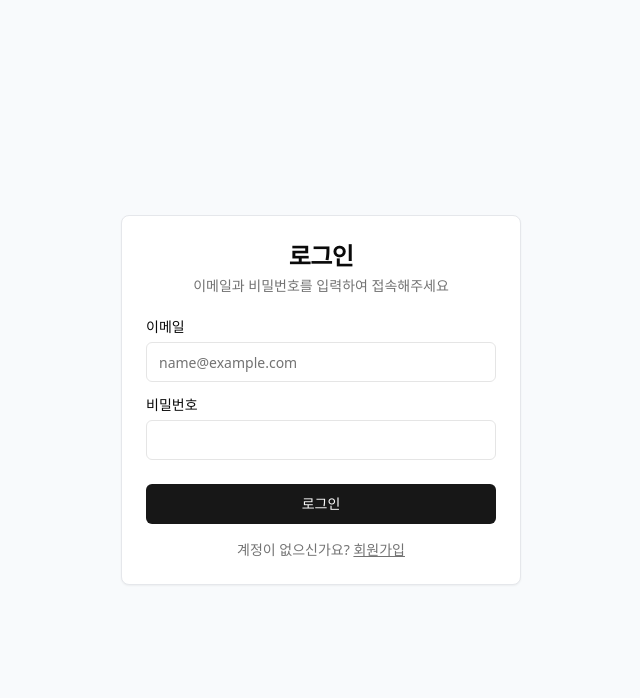
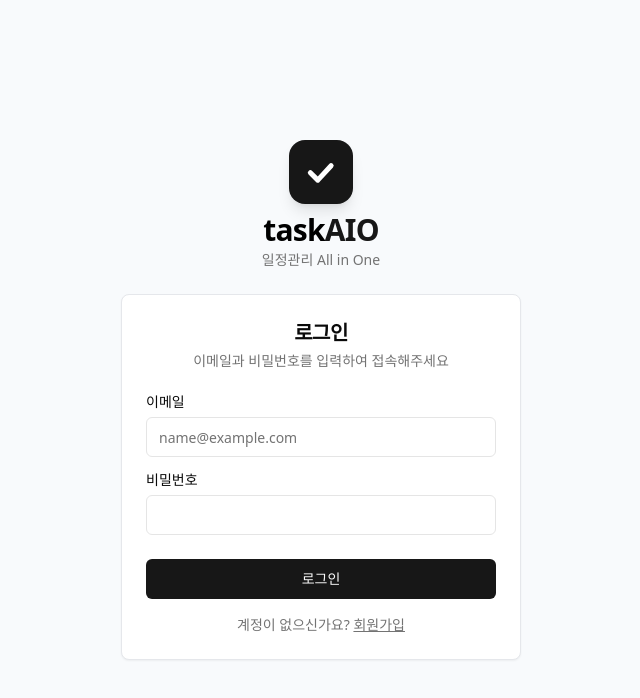
Before and after one commit to smilejk930/taskaio, a Next.js app: page /login in a window 1280 px wide. Shown: the top 698 px of the page, without its empty margins (319-959 px from the left). Built offline with nearby package versions, Linux system fonts and the light colour scheme.

Commit message:
ui(auth): 로그인 화면에 taskAIO 브랜드 로고 및 앱 이름 추가
- 로그인 카드 상단에 체크마크 SVG 아이콘, 'taskAIO' 타이틀, '일정관리 All in One' 부제목 추가

- 첨부된 디자인 시안과 동일한 레이아웃으로 구성

```diff
--- a/src/components/auth/AuthForm.tsx
+++ b/src/components/auth/AuthForm.tsx
@@ -56,15 +56,31 @@ export function AuthForm({ mode }: AuthFormProps) {
     }
 
     return (
+        <div className="flex flex-col items-center gap-6">
+            {/* 브랜드 로고 + 타이틀 */}
+            <div className="flex flex-col items-center gap-2">
+                <div className="w-16 h-16 rounded-2xl bg-primary flex items-center justify-center shadow-lg">
+                    <svg viewBox="0 0 512 512" className="w-10 h-10" fill="none" xmlns="http://www.w3.org/2000/svg">
+                        <path d="M 120 265 L 215 360 L 385 175" stroke="white" strokeWidth="65" strokeLinecap="round" strokeLinejoin="round" />
+                    </svg>
+                </div>
+                <div className="text-center">
+                    <h1 className="text-3xl font-extrabold tracking-tight">
+                        task<span className="text-primary">AIO</span>
+                    </h1>
+                    <p className="text-sm text-muted-foreground font-medium mt-0.5">일정관리 All in One</p>
+                </div>
+            </div>
+
             <Card className="w-[400px]">
                 <CardHeader className="space-y-1 text-center">
-                <CardTitle className="text-2xl font-bold">
+                    <CardTitle className="text-xl font-bold">
                         {mode === 'login' ? '로그인' : '계정 생성'}
                     </CardTitle>
                     <CardDescription>
                         {mode === 'login'
                             ? '이메일과 비밀번호를 입력하여 접속해주세요'
-                        : 'TaskAIO에 오신 것을 환영합니다'}
+                            : 'taskAIO에 오신 것을 환영합니다'}
                     </CardDescription>
                 </CardHeader>
                 <form onSubmit={handleSubmit}>
@@ -144,5 +160,6 @@ export function AuthForm({ mode }: AuthFormProps) {
                     </CardFooter>
                 </form>
             </Card>
+        </div>
     )
 }
```
Lines whose indentation alone changed are shown as unchanged.
